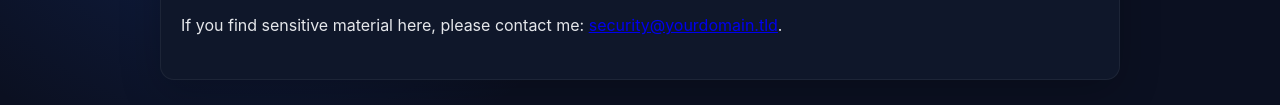
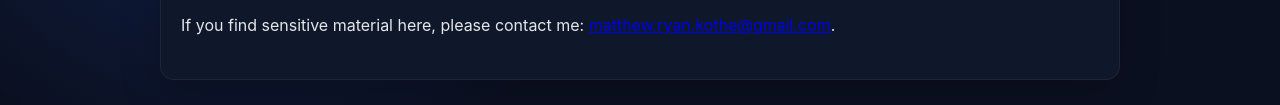
Before and after one commit to mattkothe/mrk-sec-website, a plain HTML site: page posts/2025-12-12-welcome.html in a window 1280 px wide. Shown: the part 402-507 px from the top of the page. Drawn offline with Linux system fonts and the light colour scheme.

Commit message:
updated email on welcome page

```diff
--- a/posts/2025-12-12-welcome.html
+++ b/posts/2025-12-12-welcome.html
@@ -30,7 +30,7 @@
         <li>Useful command snippets and references (sanitized)</li>
       </ul>
 
-      <p>If you find sensitive material here, please contact me: <a href="mailto:security@yourdomain.tld">security@yourdomain.tld</a>.</p>
+      <p>If you find sensitive material here, please contact me: <a href="mailto:security@yourdomain.tld">matthew.ryan.kothe@gmail.com</a>.</p>
     </article>
   </main>
 
```
